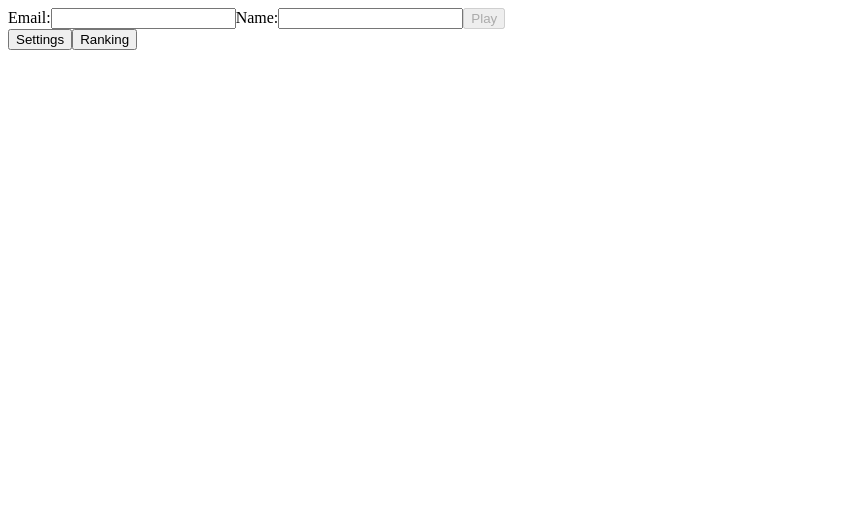
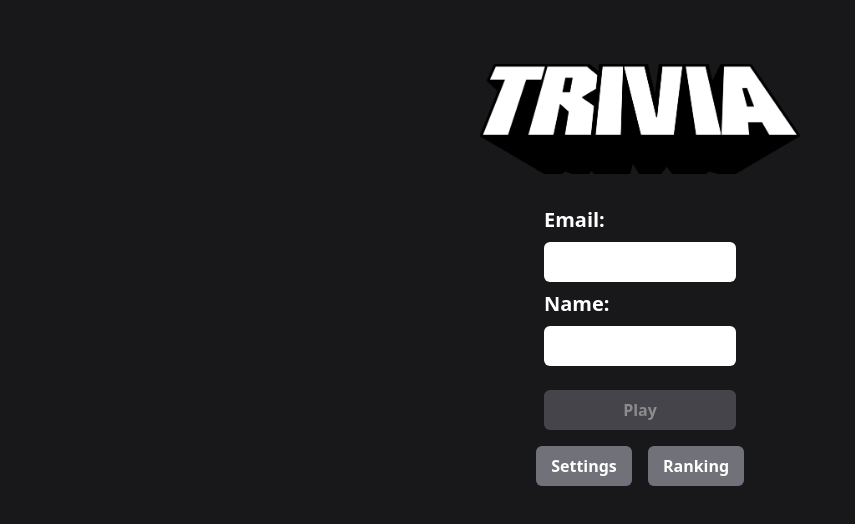
Before and after one commit to lucasdximenes/react-trivia, a React (Create React App) app: page / in a window 1280 px wide. Shown: the top 524 px of the page, without its empty margins (0-855 px from the left). Built offline with nearby package versions, Linux system fonts and the light colour scheme.

Commit message:
finished styling Login page

```diff
--- a/src/index.js
+++ b/src/index.js
@@ -4,6 +4,7 @@ import { BrowserRouter } from 'react-router-dom';
 import { Provider } from 'react-redux';
 import store from './redux';
 import App from './App';
+import './index.css';
 
 ReactDOM.render(
   <Provider store={ store }>
--- a/src/pages/Login.jsx
+++ b/src/pages/Login.jsx
@@ -1,9 +1,13 @@
+/* eslint-disable max-len */
+/* eslint-disable jsx-a11y/label-has-associated-control */
 import React, { Component } from 'react';
 import propTypes from 'prop-types';
 import { connect } from 'react-redux';
 import { login } from '../redux/actions';
 import { getTriviaToken } from '../services/triviaAPI';
 import { saveTriviaToken } from '../services/localStorage';
+
+import logo from '../images/trivia-logo.png';
 
 class Login extends Component {
   state = {
@@ -31,44 +35,56 @@ class Login extends Component {
     const { history } = this.props;
     const emailRegex = /^[\w-.]+@([\w-]+\.)+[\w-]{2,4}$/g;
     return (
-      <div>
+      <div className="flex flex-col items-center h-screen bg-zinc-900 text-white">
+        <img
+          src={ logo }
+          alt="trivia logo"
+          className="w-1/2 md:w-1/4 2xl:w-1/6 mt-16 mb-8"
+        />
         <form action="#">
-          <label htmlFor="email">
+          <div className="flex flex-col">
+            <label htmlFor="email" className="text-xl mb-2 font-bold">
               Email:
+            </label>
             <input
               data-testid="input-gravatar-email"
+              className="w-48 h-10 mb-2 rounded-md text-black text-center font-bold focus:outline-none focus:ring-2 focus:ring-zinc-500"
               type="email"
               name="email"
               id="email"
               value={ email }
               onChange={ this.handleChange }
             />
+
+            <label htmlFor="name" className="text-xl mb-2 font-bold">
+              Name:
             </label>
-
-          <label htmlFor="name">
-            Name:
             <input
               data-testid="input-player-name"
+              className="w-48 h-10 mb-2 rounded-md text-black text-center font-bold focus:outline-none focus:ring-2 focus:ring-zinc-500"
               type="text"
               name="name"
               id="name"
               value={ name }
               onChange={ this.handleChange }
             />
-          </label>
 
             <button
               data-testid="btn-play"
+              className="w-48 h-10 mt-4 rounded-md bg-zinc-500 text-white font-bold hover:bg-zinc-600 disabled:opacity-50 disabled:cursor-not-allowed disabled:hover:bg-zinc-500"
               type="button"
               disabled={ !emailRegex.test(email) || name.length < 1 }
               onClick={ this.handleSubmit }
             >
               Play
             </button>
+          </div>
         </form>
+        <div className="flex">
           <button
             type="button"
             data-testid="btn-settings"
+            className="w-24 h-10 mt-4 rounded-md bg-zinc-500 text-white font-bold hover:bg-zinc-600"
             onClick={ () => history.push('/settings') }
           >
             Settings
@@ -76,10 +92,12 @@ class Login extends Component {
           <button
             type="button"
             data-testid="btn-ranking"
+            className="w-24 h-10 mt-4 ml-4 rounded-md bg-zinc-500 text-white font-bold hover:bg-zinc-600"
             onClick={ () => history.push('/ranking') }
           >
             Ranking
           </button>
+        </div>
       </div>
     );
   }
```
Also changed, not shown: src/images/trivia-logo.png (added). Lines whose indentation alone changed are shown as unchanged.
